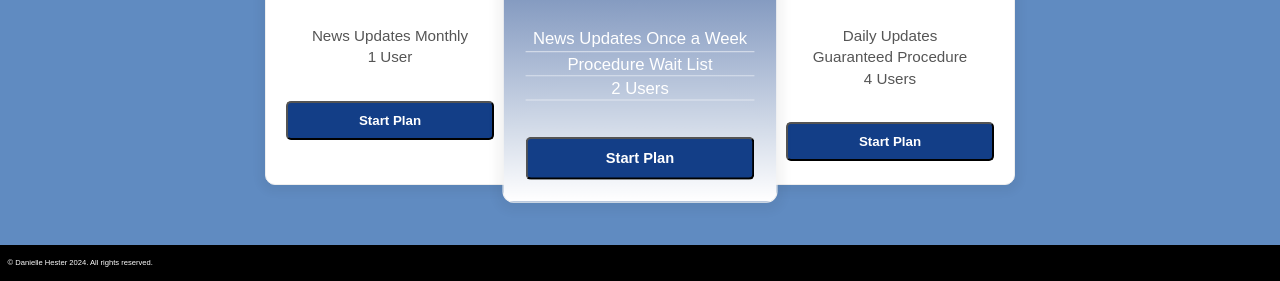
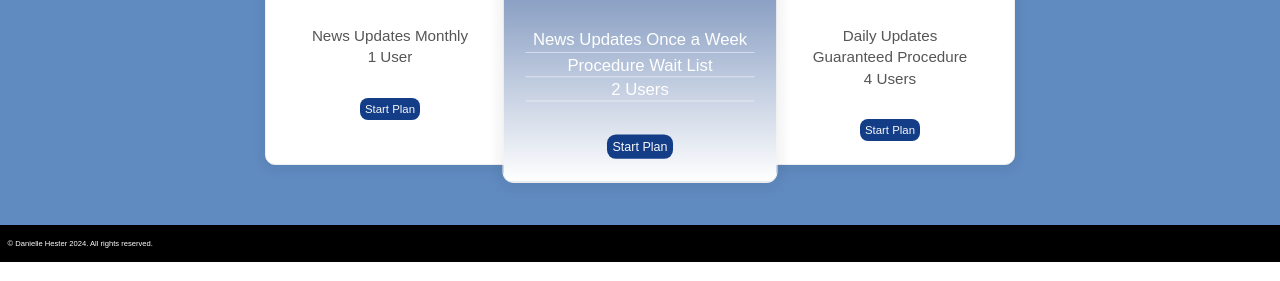
Before and after one commit to Dghester/Portfolio-, a plain HTML site: page finalproject/membership.html in a window 1280 px wide. Shown: the part 690-971 px from the top of the page. Drawn offline with Linux system fonts and the light colour scheme.

Commit message:
Add files via upload

```diff
--- a/finalproject/membership.html
+++ b/finalproject/membership.html
@@ -60,7 +60,7 @@
 </div>
 
 <div class="button">
-<button>Start Plan</button>
+<br><a href="membership%20signup.html" class="button2">Start Plan</a>
 </div>
 
 </div>
@@ -78,9 +78,10 @@
 </div>
 
 <div class="button">
-<button>Start Plan</button>
+<br><a href="membership%20signup.html" class="button2">Start Plan</a>
+</div>
 
-</div>
+
 </div>
 <div class="box premium">
 <div class="title">Premium</div>
@@ -96,8 +97,7 @@
 </div>
 
 <div class="button">
-<button>Start Plan</button>
-
+<br><a href="membership%20signup.html" class="button2">Start Plan</a>
 </div>
 </div>
 
```
